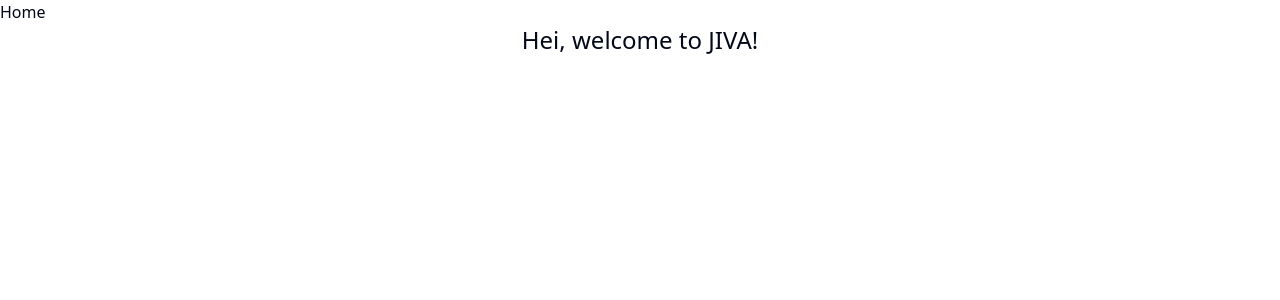
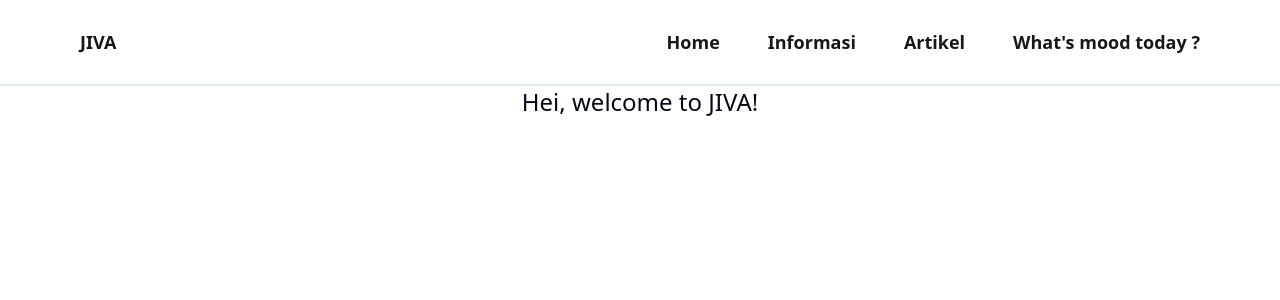
Before and after one commit to paresiqbal/jiva, a React (Vite) app: page / in a window 1280 px wide. Shown: the top 300 px of the page. Built offline with nearby package versions, Linux system fonts and the light colour scheme.

Commit message:
Add navbar

```diff
--- a/src/components/Navbar.tsx
+++ b/src/components/Navbar.tsx
@@ -1,12 +1,83 @@
 // RDD
 import { NavLink } from "react-router-dom";
+import { useState } from "react";
 
 export default function Navbar() {
+  const [isOpen, setIsOpen] = useState(false);
+
+  const toggleMenu = () => {
+    setIsOpen(!isOpen);
+  };
+
   return (
-    <nav>
-      <NavLink to="/" aria-label="Dashboard">
-        Home
-      </NavLink>
+    <nav className="mx-auto p-4 lg:p-0 bg-white border-b-2">
+      <div className="container mx-auto flex items-center justify-between">
+        <button
+          id="menu"
+          aria-expanded={isOpen}
+          aria-label="Open menu"
+          className="lg:hidden focus:outline-none focus-visible:ring-4 ring-neutral-900 rounded-sm ring-offset-4  text-neutral-900 hover:text-neutral-600 transition-colors"
+          onClick={toggleMenu}
+        >
+          <svg
+            xmlns="http://www.w3.org/2000/svg"
+            fill="none"
+            viewBox="0 0 24 24"
+            strokeWidth="1.5"
+            stroke="currentColor"
+            className="w-8 h-8"
+          >
+            <path
+              strokeLinecap="round"
+              strokeLinejoin="round"
+              d="M3 12h18M3 6h18M3 18h18"
+            />
+          </svg>
+        </button>
+        <div
+          role="menubar"
+          className={`${
+            isOpen ? "flex flex-col" : "hidden"
+          } lg:flex lg:flex-row lg:static lg:shadow-none lg:justify-between lg:w-full absolute right-0 left-0 top-16 bg-white shadow-xl text-center p-6 text-lg font-semibold items-center`}
+        >
+          <NavLink
+            to="/"
+            aria-label="Dashboard"
+            className="py-1 px-6 text dark:text-neutral-600 focus:outline-none focus-visible:ring-4 ring-neutral-900 rounded-sm ring-offset-4  text-neutral-900 hover:text-neutral-600 transition-colors"
+          >
+            JIVA
+          </NavLink>
+          <a className="lg:mr-auto"></a>
+          <NavLink
+            to="/"
+            aria-label="Dashboard"
+            className="py-1 px-6 text dark:text-neutral-600 focus:outline-none focus-visible:ring-4 ring-neutral-900 rounded-sm ring-offset-4  text-neutral-900 hover:text-neutral-600 transition-colors"
+          >
+            Home
+          </NavLink>
+          <NavLink
+            to="/informasi"
+            aria-label="Informasi"
+            className="py-1 px-6 text dark:text-neutral-600 focus:outline-none focus-visible:ring-4 ring-neutral-900 rounded-sm ring-offset-4  text-neutral-900 hover:text-neutral-600 transition-colors"
+          >
+            Informasi
+          </NavLink>
+          <NavLink
+            to="/Artikel"
+            aria-label="Artikel"
+            className="py-1 px-6 text dark:text-neutral-600 focus:outline-none focus-visible:ring-4 ring-neutral-900 rounded-sm ring-offset-4  text-neutral-900 hover:text-neutral-600 transition-colors"
+          >
+            Artikel
+          </NavLink>
+          <NavLink
+            to="/mood"
+            aria-label="Game"
+            className="py-1 px-6 text dark:text-neutral-600 focus:outline-none focus-visible:ring-4 ring-neutral-900 rounded-sm ring-offset-4  text-neutral-900 hover:text-neutral-600 transition-colors"
+          >
+            What's mood today ?
+          </NavLink>
+        </div>
+      </div>
     </nav>
   );
 }
--- /dev/null
+++ b/src/pages/Artikel.tsx
@@ -0,0 +1,3 @@
+export default function Artikel() {
+  return <div>Artikel</div>;
+}
--- /dev/null
+++ b/src/pages/Game.tsx
@@ -0,0 +1,3 @@
+export default function Game() {
+  return <div>Game</div>;
+}
--- /dev/null
+++ b/src/pages/Informasi.tsx
@@ -0,0 +1,3 @@
+export default function Informasi() {
+  return <div>Informasi</div>;
+}
```
